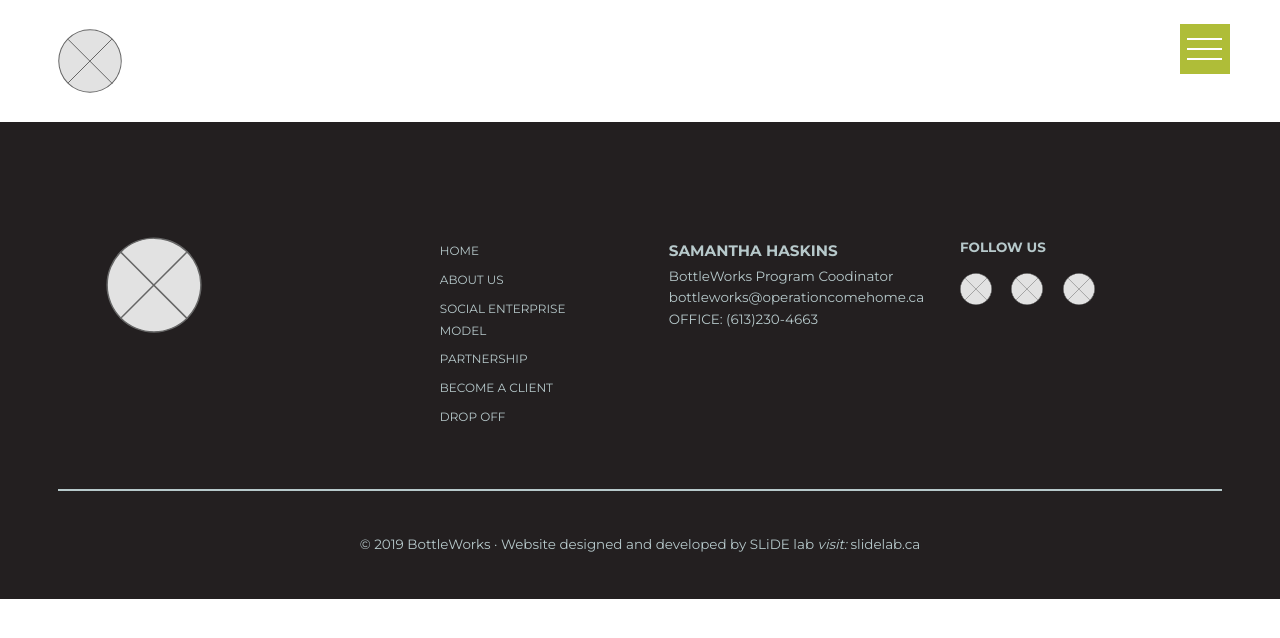
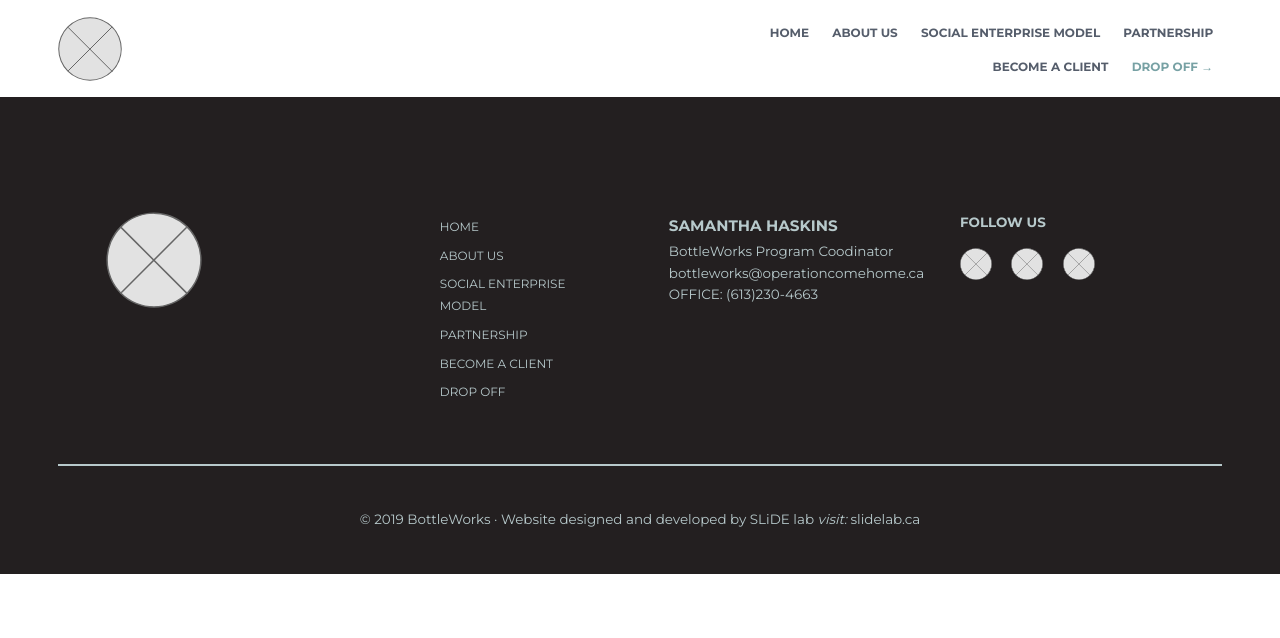
Before and after one commit to RaquelAlves01/bottle-works-website, a Jekyll site: the page built from index.html, in a window 1280 px wide. Shown: the top 638 px of the page. Built offline with Jekyll 4.4.1, drawn with Linux system fonts in a browser that asks for light colours.

Commit message:
Add changes to nav

```diff
--- a/_includes/nav.html
+++ b/_includes/nav.html
@@ -3,15 +3,15 @@
   <li><a href="#main">Jump to main content</a></li>
 </ul>
 
-<header id="navbar" class="relative pad-b" role="banner" tabindex="0">
+<header id="navbar" class="relative pad-t-1-2 pad-b-1-2" role="banner" tabindex="0">
   <div id="nav-cover"></div>
-  <div class="pad-t gutter">
-    <div class="grid grid-bottom gutter">
-      <div class="h_logo unit [ xs-1-2 s-1-2 m-1-4 l-1-4 xl-1-4 ] ">
+  <div class="gutter">
+    <div class="grid grid-middle gutter">
+      <div class="h_logo unit [ xs-1-2 s-1-2 m-1-6 l-1-6 xl-1-4 ] ">
         <i class="icon i-64"><img class="logo" src="{{site.baseurl}}/images/logo.svg" alt=""></i>
       </div>
 
-      <div class="unit [ xs-1-2 s-1-2 m-3-4 l-3-4 xl-3-4 ] nav-sec">
+      <div class="unit [ xs-1-2 s-1-2 m-5-6 l-5-6 xl-3-4 ] nav-sec">
         <div class="nav-bar">
           <div id="togglenav" class="absolute">
             <div class="hbutton" id="hambuger">
@@ -24,12 +24,12 @@
 
           <nav id="hiddennav" role="navigation" id="nav" class="absolute">
             <ul id="nav-items" class="list-group push-0">
-              <li class="island-1-8"><a class="bold micro link-box hover-nav" href="index.html" aria-details="click here to go to home">HOME</a></li>
-              <li class="island-1-8"><a class="bold micro link-box hover-nav" href="aboutus.html" aria-details="click here learn more about us">ABOUT US</a></li>
-              <li class="island-1-8"><a class="bold micro link-box hover-nav" href="social-enterprise.html" aria-details="click here to read about our social enterprise">SOCIAL ENTERPRISE MODEL</a></li>
-              <li class="island-1-8"><a class="bold micro link-box hover-nav" href="partnership.html" aria-details="click here learn more about our partnership">PARTNERSHIP</a></li>
-              <li class="island-1-8"><a class="bold micro link-box hover-nav" href="become-client.html" aria-details="click here see how to become a client">BECOME A CLIENT</a></li>
-              <li class="island-1-8"><a class="bold micro link-box drop" href="drop-off.html" aria-details="click here to see drop-off location">DROP OFF &#8594;</a></li>
+              <li class="linavspace"><a class="bold navsize link-box hover-nav" href="index.html" aria-details="click here to go to home">HOME</a></li>
+              <li class="linavspace"><a class="bold navsize link-box hover-nav" href="aboutus.html" aria-details="click here learn more about us">ABOUT US</a></li>
+              <li class="linavspace"><a class="bold navsize link-box hover-nav" href="social-enterprise.html" aria-details="click here to read about our social enterprise">SOCIAL ENTERPRISE MODEL</a></li>
+              <li class="linavspace"><a class="bold navsize link-box hover-nav" href="partnership.html" aria-details="click here learn more about our partnership">PARTNERSHIP</a></li>
+              <li class="linavspace"><a class="bold navsize link-box hover-nav" href="become-client.html" aria-details="click here see how to become a client">BECOME A CLIENT</a></li>
+              <li class="linavspace"><a class="bold navsize link-box drop" href="drop-off.html" aria-details="click here to see drop-off location">DROP OFF &#8594;</a></li>
 
             </ul>
           </nav>
```
Also changed, not shown: css/nav.css (+17 -10 lines).
